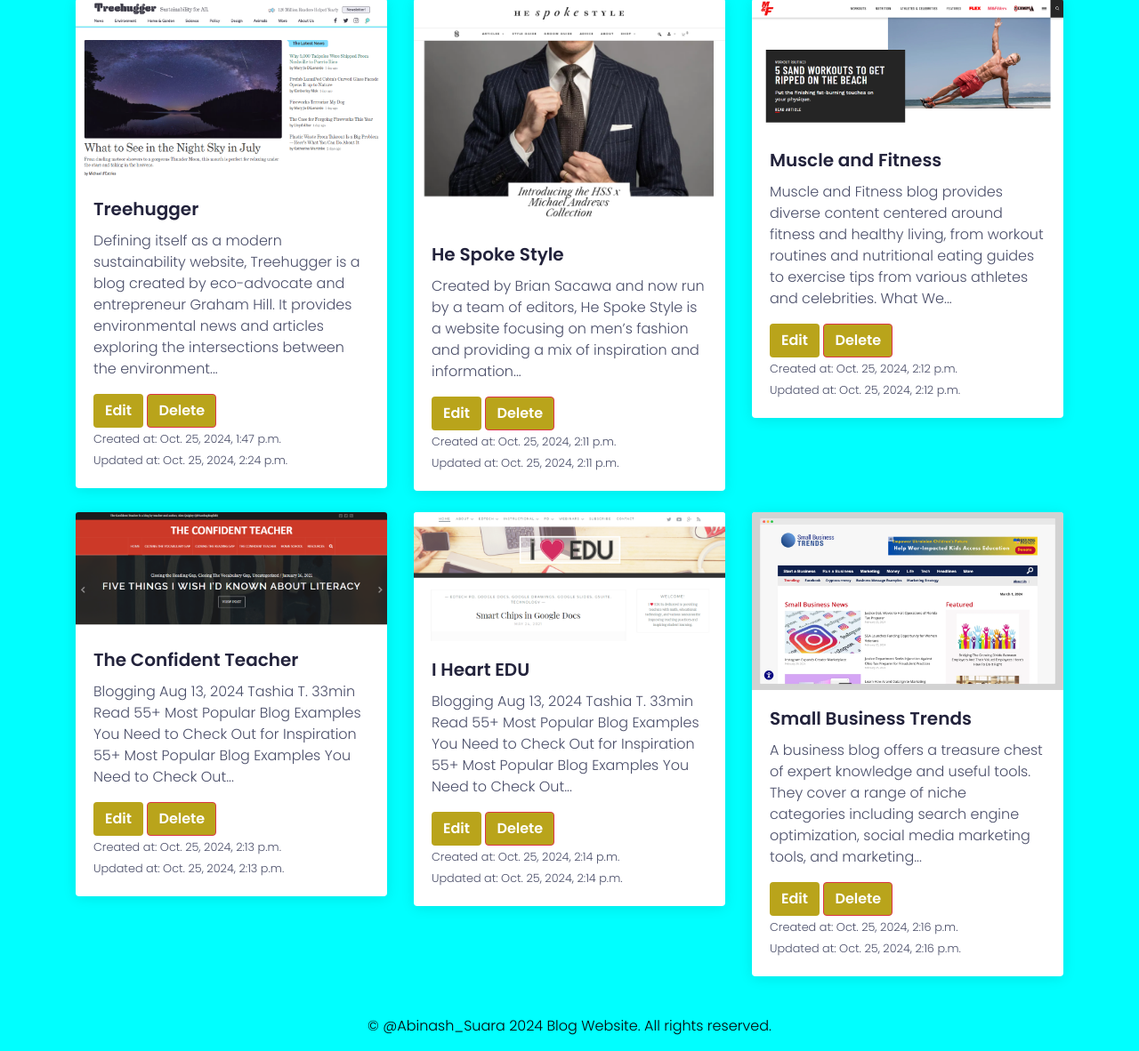
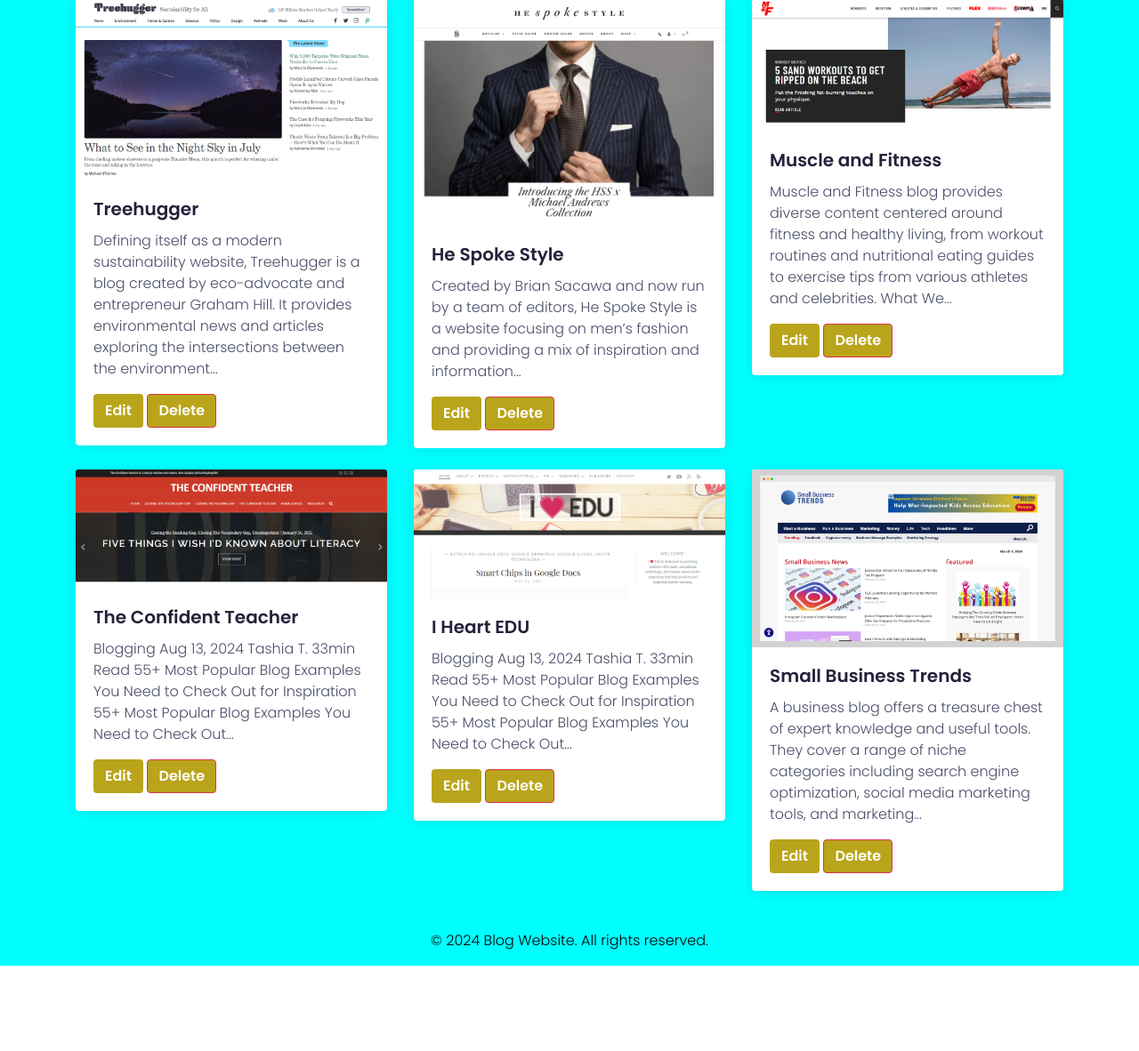
Before and after one commit to ABINASHSUARA/demmmo, a Django app: page / in a window 1280 px wide. Shown: the part 169-1351 px from the top of the page at 89% size. After the commit the page ends 1255 px from the top, so only its background shows below. Run offline with Django 5.2, Linux system fonts and the light colour scheme; data comes from the database, SQL or seed files in the repository; some libraries are stand-ins or nearby versions.

Commit message:
first commit

```diff
--- a/templates/index.html
+++ b/templates/index.html
@@ -68,9 +68,7 @@
                             <p class="card-text">{{ product.short_description }}</p>
                             <a href="{% url 'edit_product' product.pk %}" class="btn">Edit</a>
                             <a href="{% url 'delete_product' product.pk %}" class="btn btn-danger">Delete</a>
-                            <br>
-                            <small class="card-text">Created at: {{ product.created_at }}</small><br>
-                            <small class="card-text">Updated at: {{ product.updated_at }}</small>
+
                         </div>
                     </div>
                 </div>
@@ -78,7 +76,7 @@
         </div>
     </div>
     <div class="footer">
-        <p>&copy; @Abinash_Suara 2024 Blog Website. All rights reserved.</p>
+        <p>&copy; 2024 Blog Website. All rights reserved.</p>
     </div>
 
     <!-- Add Bootstrap JS and jQuery scripts here (if needed) -->
--- a/templates/index2.html
+++ b/templates/index2.html
@@ -59,7 +59,7 @@
     </div>
 
     <div class="footer">
-        <p>&copy; @Abinash_Suara 2024 Blog Website. All rights reserved.</p>
+        <p>&copy;  2024 Blog Website. All rights reserved.</p>
     </div>
 
     <!-- Add Bootstrap JS and jQuery scripts here (if needed) -->
```
